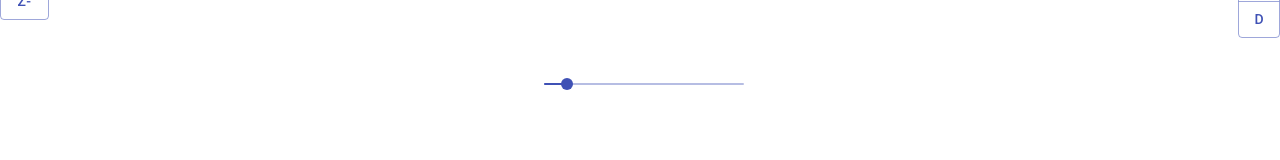
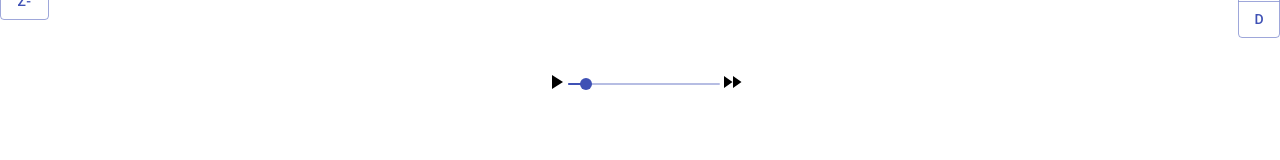
Before and after one commit to akudhingra/draw-stuff, a React (Create React App) app: page / in a window 1280 px wide. Shown: the part 254-414 px from the top of the page. Built offline with nearby package versions, Linux system fonts and the light colour scheme.

Commit message:
Use icons for representing spped

```diff
--- a/package.json
+++ b/package.json
@@ -5,6 +5,7 @@
   "homepage": "https://akudhingra.github.io/draw-stuff",
   "dependencies": {
     "@material-ui/core": "^4.9.10",
+    "@material-ui/icons": "^4.9.1",
     "@testing-library/jest-dom": "^4.2.4",
     "@testing-library/react": "^9.5.0",
     "@testing-library/user-event": "^7.2.1",
--- a/src/App.js
+++ b/src/App.js
@@ -1,5 +1,6 @@
 import React from 'react';
-import { Button, ButtonGroup, Slider } from '@material-ui/core';
+import { Button, ButtonGroup, Slider, Grid } from '@material-ui/core';
+import { PlayArrow, FastForward } from '@material-ui/icons';
 import uppercaseCharacters from './uppercase.json';
 import 'typeface-roboto';
 import './App.css';
@@ -109,8 +110,16 @@ class App extends React.Component {
                     stroke="black" fill="transparent" strokeLinecap="round" strokeLinejoin="round" strokeWidth="15" />;
                 })}
               </svg>
-              <Slider step={SpeedScaleChange} min={MinSpeed} max={MaxSpeed}
-                valueLabelDisplay="off" value={this.state.speedScale} onChange={this.handleSpeedChanged} />
+              <div>
+                <Grid container>
+                  <Grid item><PlayArrow /></Grid>
+                  <Grid item xs>
+                    <Slider step={SpeedScaleChange} min={MinSpeed} max={MaxSpeed}
+                      valueLabelDisplay="off" value={this.state.speedScale} onChange={this.handleSpeedChanged} />
+                  </Grid>
+                  <Grid item><FastForward /></Grid>
+                </Grid>
+              </div>
             </div>
 
             <div>
```
Also changed, not shown: 1 other file (tests, documents, lock files or other folders).
